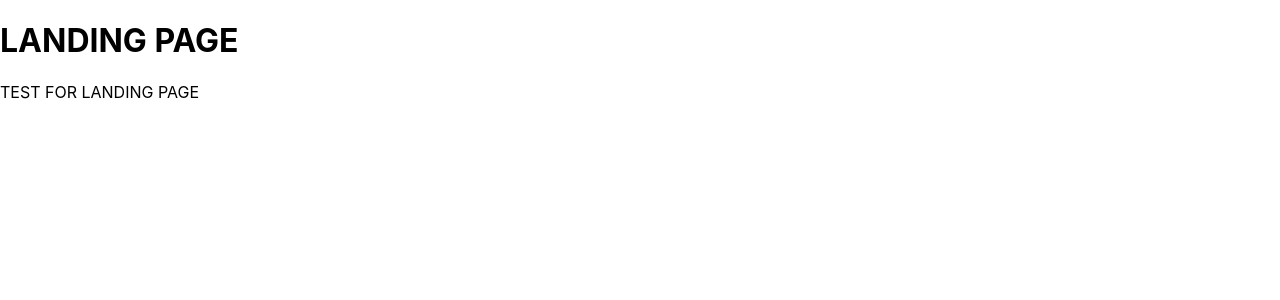
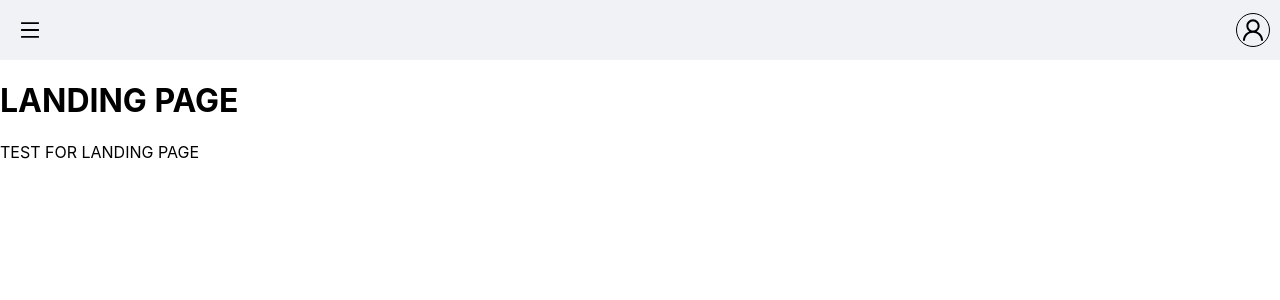
Before and after one commit to leogo22mz/S-COOL, a React (Create React App) app in the folder frontend/: page / in a window 1280 px wide. Shown: the top 300 px of the page. Built offline with nearby package versions, Linux system fonts and the light colour scheme.

Commit message:
TopBarDropdown component implemented

```diff
--- a/frontend/package.json
+++ b/frontend/package.json
@@ -3,9 +3,11 @@
   "version": "0.1.0",
   "private": true,
   "dependencies": {
+    "@ant-design/icons": "^5.3.1",
     "@testing-library/jest-dom": "^5.17.0",
     "@testing-library/react": "^13.4.0",
     "@testing-library/user-event": "^13.5.0",
+    "antd": "^5.15.0",
     "react": "^18.2.0",
     "react-dom": "^18.2.0",
     "react-router-dom": "^6.22.2",
--- /dev/null
+++ b/frontend/src/components/TopBarDropdown.css
@@ -0,0 +1,30 @@
+.dropdownContainer {
+    width: 100%;
+    display: flex;
+    align-items: center;
+    background-color: #f0f2f5;
+    padding: 10px;
+    box-sizing: border-box;
+    justify-content: space-between;
+  }
+
+  .iconHover {
+    font-size: 20px;
+    padding: 10px;
+    border-radius: 50%;
+    transition: background-color 0.3s;
+  }
+
+  .iconHover:hover {
+    background-color: #d9d9d9;
+  }
+
+  .profileIconContainer {
+    width: 32px;
+    height: 32px;
+    border-radius: 50%;
+    border: 1px solid black;
+    display: flex;
+    justify-content: center;
+    align-items: center;
+  }
--- /dev/null
+++ b/frontend/src/components/TopBarDropdown.js
@@ -0,0 +1,47 @@
+import React, { useState } from 'react';
+import { Dropdown, Menu } from 'antd';
+import { MenuOutlined, UserOutlined } from '@ant-design/icons';
+import './TopBarDropdown.css';
+
+function TopBarDropdown() {
+  const [visible, setVisible] = useState(false);
+
+  const handleMenuClick = (e) => {
+    if (e.key === '3') {
+      setVisible(false);
+    }
+  };
+
+  const handleVisibleChange = flag => {
+    setVisible(flag);
+  };
+
+  const menu = (
+    <Menu onClick={handleMenuClick}>
+      <Menu.Item key="1">Home</Menu.Item>
+      <Menu.Item key="2">Profile</Menu.Item>
+      <Menu.Item key="3">Courses</Menu.Item>
+    </Menu>
+  );
+
+  return (
+    <div className="dropdownContainer">
+      <Dropdown
+        overlay={menu}
+        onVisibleChange={handleVisibleChange}
+        visible={visible}
+        trigger={['click', 'hover']}
+      >
+        <MenuOutlined
+          onMouseOver={() => setVisible(true)}
+          className="iconHover"
+        />
+      </Dropdown>
+      <div className="profileIconContainer">
+        <UserOutlined style={{ fontSize: '24px' }} />
+      </div>
+    </div>
+  );
+}
+
+export default TopBarDropdown;
--- a/frontend/src/pages/LandingPage/LandingPage.js
+++ b/frontend/src/pages/LandingPage/LandingPage.js
@@ -1,5 +1,5 @@
 import React, { useState, useEffect } from 'react';
-
+import TopBarDropdown from '../../components/TopBarDropdown';
 
 function LandingPage() {
 
@@ -7,6 +7,7 @@ function LandingPage() {
     return (
 
         <div>
+            <TopBarDropdown />
             <h1>LANDING PAGE</h1>
             <p>TEST FOR LANDING PAGE</p>
         </div>
```
Also changed, not shown: 1 other file (tests, documents, lock files or other folders).
